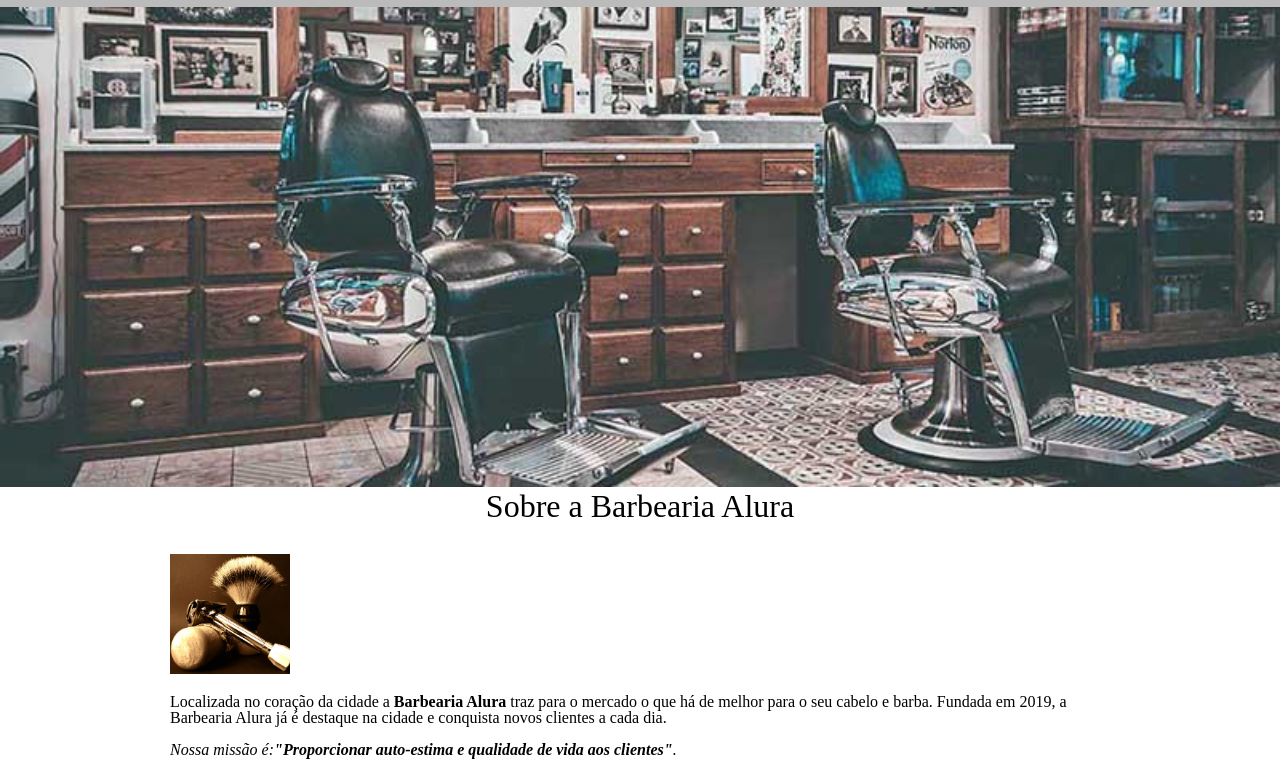
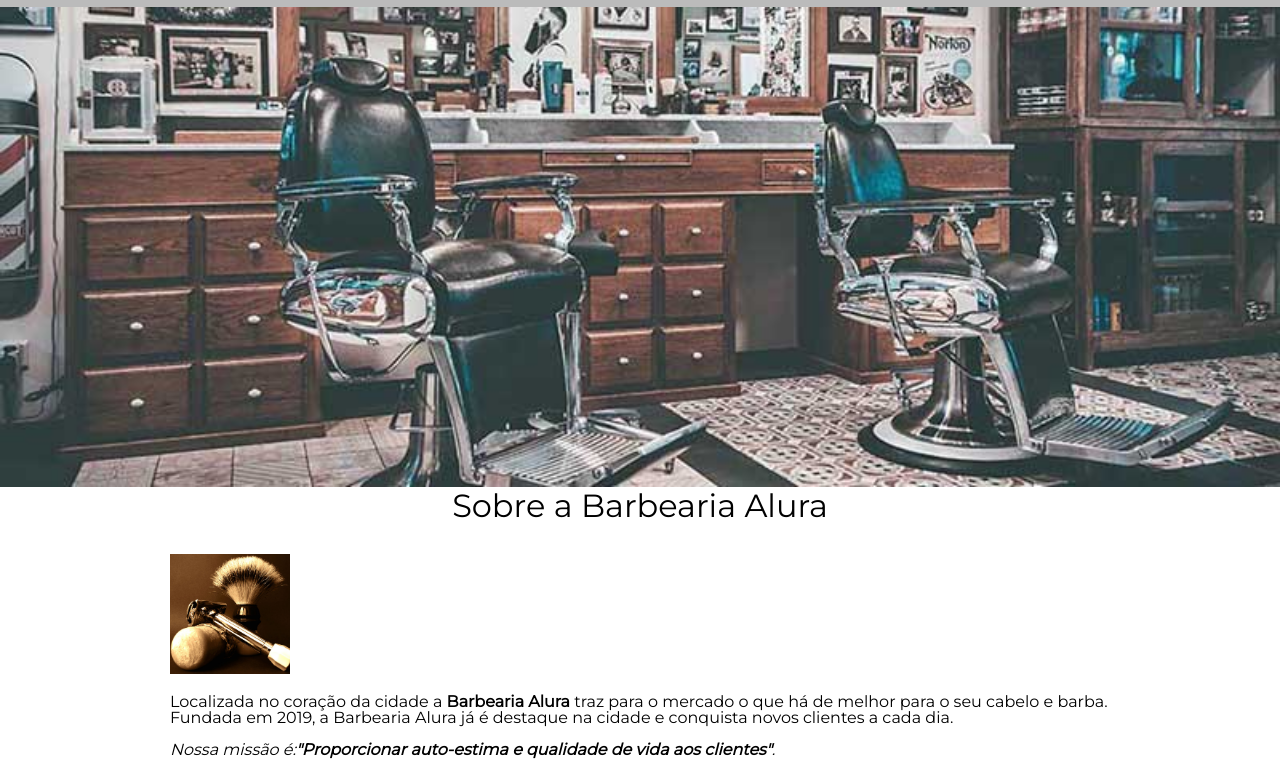
Before and after one commit to andreiadourado/Mentoria-Cloud-Girls, a plain HTML site: page Projeto - Barbearia Alura/barbearia.html in a window 1280 px wide. Shown: the part 286-1057 px from the top of the page. Drawn offline with Linux system fonts and the light colour scheme; files that its build step writes are made by us from their sources.

Commit message:
Fonte externa

```diff
--- a/Projeto - Barbearia Alura/barbearia.html
+++ b/Projeto - Barbearia Alura/barbearia.html
@@ -6,6 +6,7 @@
     <title>Barbearia Alura</title>
     <link rel="stylesheet" href="reset.css">
 	<link rel="stylesheet" href="style.css"><!--trazendo o arquivo css-->
+	<link href="https://fonts.googleapis.com/css?family=Montserrat&display=swap" rel="stylesheet"><!--fonte externa-->
 
 </head>
 
--- a/Projeto - Barbearia Alura/style.css
+++ b/Projeto - Barbearia Alura/style.css
@@ -1,3 +1,7 @@
+body {
+    font-family: 'Montserrat', sans-serif;
+}
+
 header {
 	background: #BBBBBB;
 	padding: 20px 0;
```
